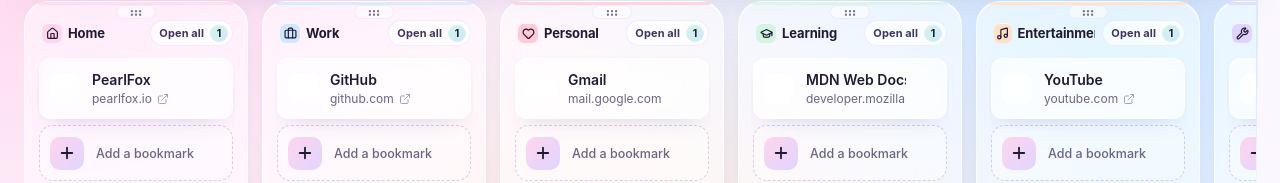
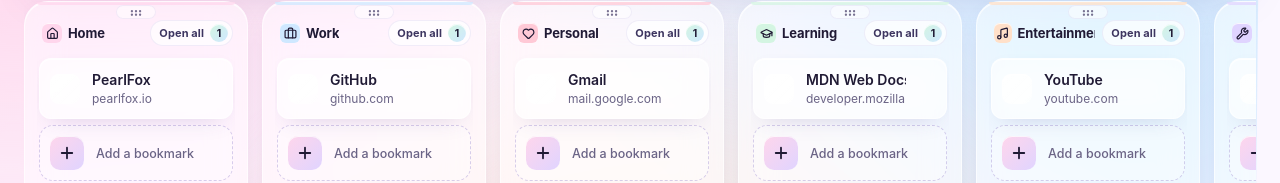
Before and after one commit to dev-pearlfox/bookmark-home, a React (Vite) app: page / in a window 1280 px wide. Shown: the part 109-292 px from the top of the page. Built offline with nearby package versions, Linux system fonts and the light colour scheme.

Commit message:
style: remove the external-link icon after each card's domain
It added no information (the card is a link and the domain is already
shown) and took about 17px from the domain text, so long domains were
cut sooner.

```diff
--- a/src/components/BookmarkCard.css
+++ b/src/components/BookmarkCard.css
@@ -92,8 +92,6 @@
   text-overflow: ellipsis;
 }
 
-.pf-card__domain svg { flex: none; opacity: 0.6; }
-
 /* Stacked action buttons (edit on top, delete on bottom) */
 .pf-card__actions {
   align-self: stretch;
--- a/src/components/BookmarkCard.jsx
+++ b/src/components/BookmarkCard.jsx
@@ -1,6 +1,6 @@
 import { useSortable } from '@dnd-kit/sortable';
 import { CSS } from '@dnd-kit/utilities';
-import { ExternalLink, GripVertical, Pencil } from 'lucide-react';
+import { GripVertical, Pencil } from 'lucide-react';
 import { getDomain, getFaviconUrl, bookmarkLabel } from '../metadata.js';
 import './BookmarkCard.css';
 
@@ -84,7 +84,6 @@
           <div className="pf-card__title" title={label}>{label}</div>
           <div className="pf-card__domain">
             <span>{domain}</span>
-            <ExternalLink size={12} strokeWidth={2} />
           </div>
         </div>
       </a>
```
